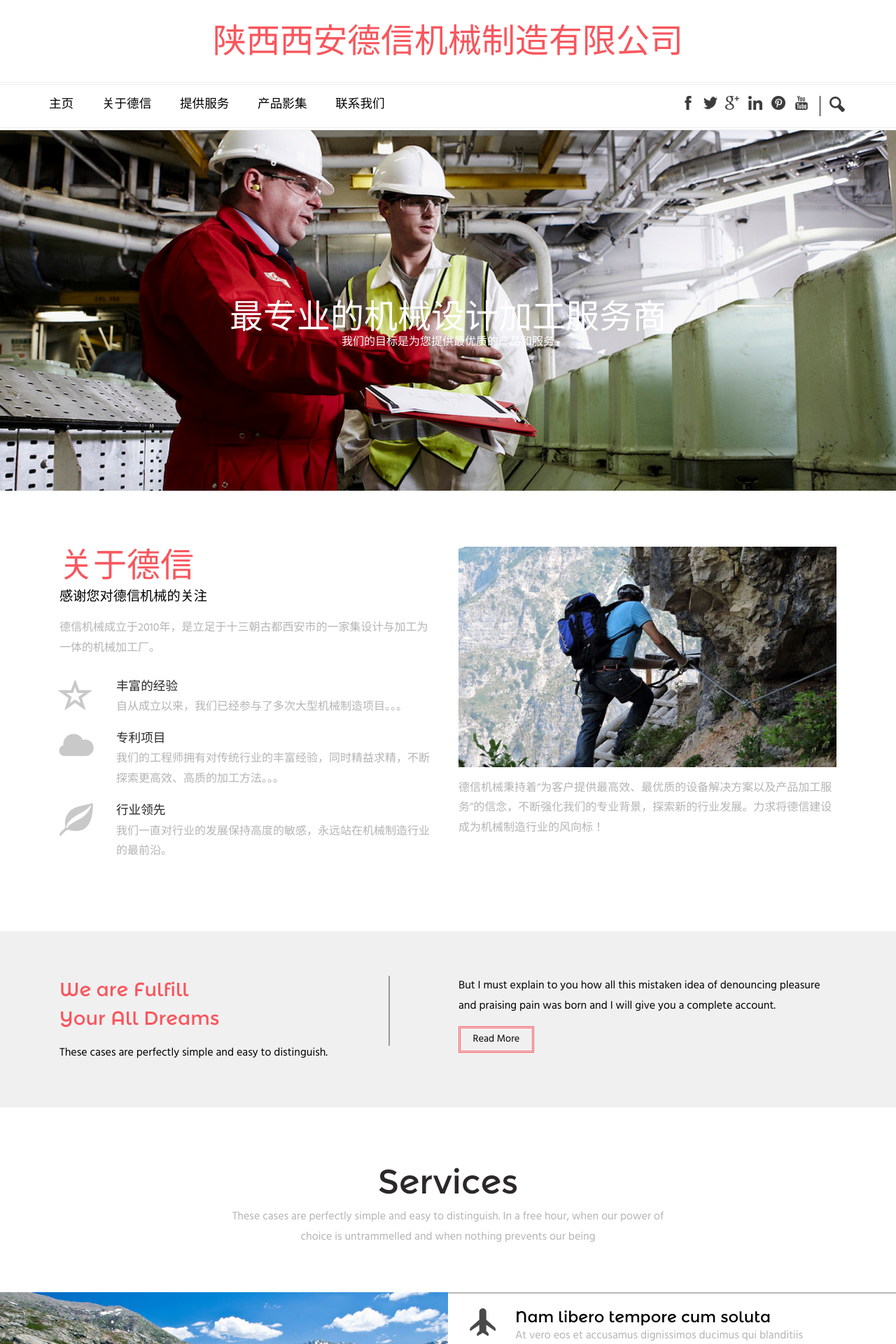
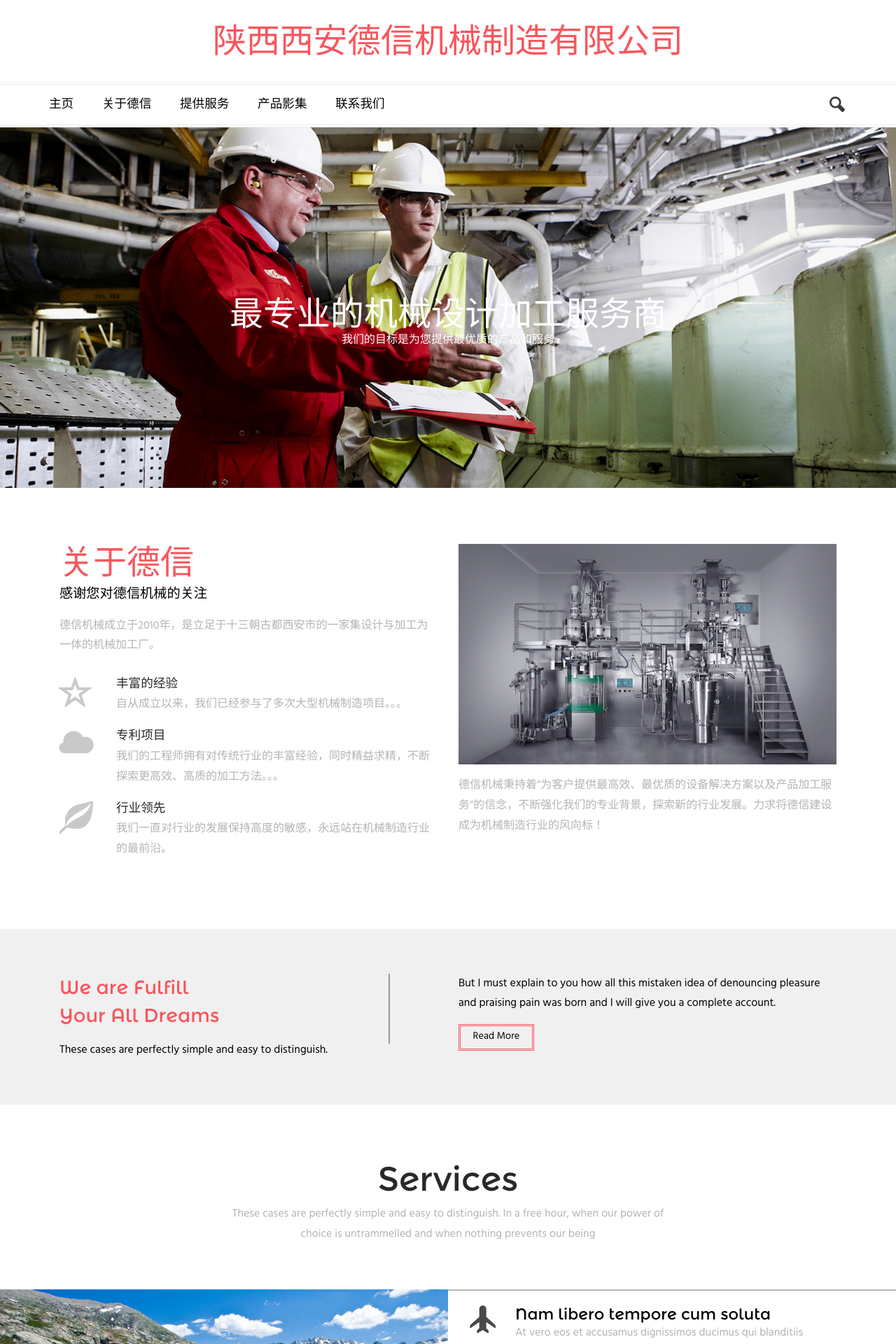
Before and after one commit to dexinjixie/dexinjixie.github.io, a Jekyll site: the page index.html, which Jekyll copies as it is, in a window 1280 px wide. Shown: the top 1920 px of the page at 70% size. Built offline with Jekyll 4.4.1, drawn with Linux system fonts in a browser that asks for light colours.

Commit message:
change about part

```diff
--- a/index.html
+++ b/index.html
@@ -59,16 +59,6 @@ Smartphone Compatible web template, free webdesigns for Nokia, Samsung, LG, Sony
 					</script>
 		 </div>
 		 <div class="header-right">
-			<div class="social-icons">
-				<ul>
-				<li><a href="#"><span class="fa"> </span></a></li>
-				<li><a href="#"><span class="tw"> </span></a></li>
-				<li><a href="#"><span class="g"> </span></a></li>
-				<li><a href="#"><span class="in"> </span></a></li>
-				<li><a href="#"><span class="pin"> </span></a></li>
-				<li><a href="#"><span class="you"> </span></a></li>
-			</ul>
-			</div>
 			<div class="search-in" >
 				<div class="search" >
 					<form >
@@ -145,7 +135,7 @@ Smartphone Compatible web template, free webdesigns for Nokia, Samsung, LG, Sony
 					</div>
 				</div>
 				<div class="col-md-6 about-right">
-					<a href="single.html"><img src="images/ab.jpg" alt="" class="img-responsive"></a>
+					<a href="single.html"><img src="pictures/aboutpic.jpeg" alt="" class="img-responsive"></a>
 					<p>德信机械秉持着“为客户提供最高效、最优质的设备解决方案以及产品加工服务”的信念，不断强化我们的专业背景，探索新的行业发展。力求将德信建设成为机械制造行业的风向标！</p>
 				</div>
 			  <div class="clearfix"> </div>
```
Also changed, not shown: pictures/aboutpic.jpeg (added), pictures/get-blog-image.jpeg (deleted).
